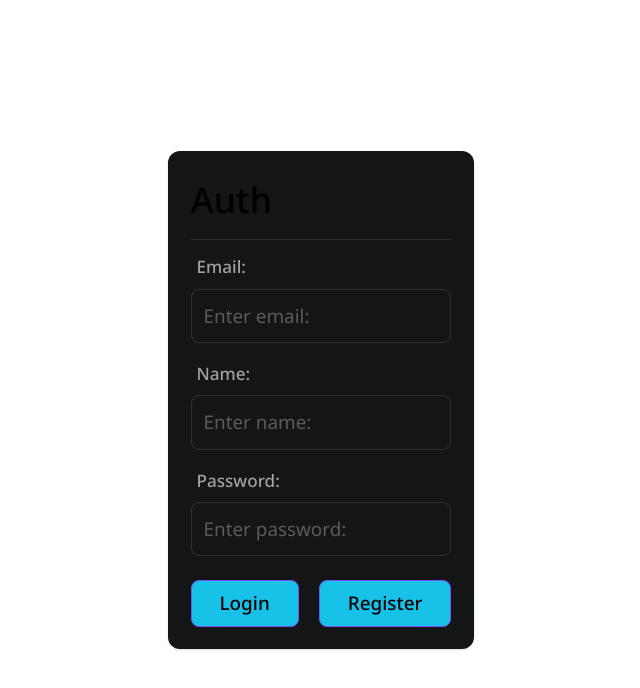
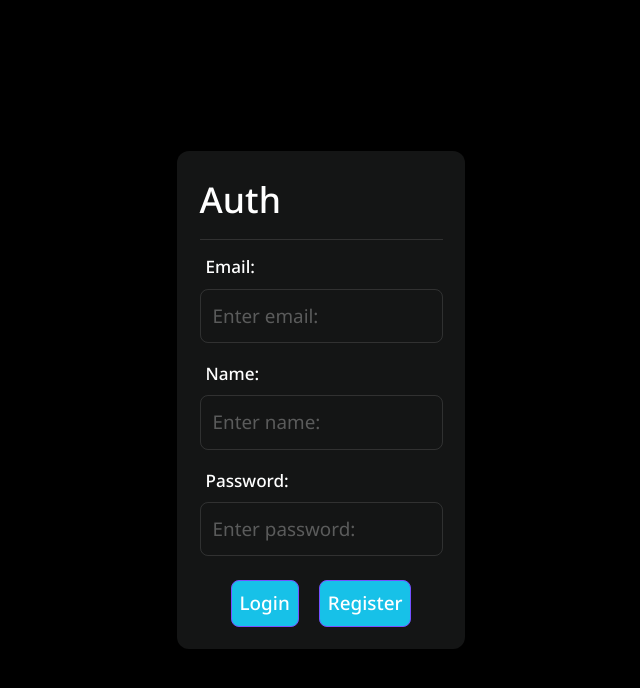
Before and after one commit to Danets/kanban, a Next.js app in the folder client/: page /auth in a window 1280 px wide. Shown: the top 688 px of the page, without its empty margins (319-959 px from the left). Built offline with nearby package versions, Linux system fonts and the light colour scheme.

Commit message:
Were fixed styles for Switcher Component

```diff
--- a/client/src/app/ThemeProvider.tsx
+++ b/client/src/app/ThemeProvider.tsx
@@ -9,7 +9,7 @@ export type ThemeProviderProps = {
 }
 
 const ThemeProvider: FC<ThemeProviderProps> = ({ children }) => {
-	const [theme, setTheme] = useState<Theme>(Theme.LIGHT)
+	const [theme, setTheme] = useState<Theme>(Theme.DARK)
 	const [mounted, setMounted] = useState(false)
 
 	const toggleTheme = () =>
--- a/client/src/app/admin/tasks/list-view/ListView.module.scss
+++ b/client/src/app/admin/tasks/list-view/ListView.module.scss
@@ -22,7 +22,6 @@
 	.parentsWrapper {
 		.colHeading {
 			@apply hover:bg-transparent;
-			background-color: #0e0f0f;
 
 			> div {
 				@apply font-semibold text-xl py-3;
--- a/client/src/app/auth/AuthClient.tsx
+++ b/client/src/app/auth/AuthClient.tsx
@@ -48,7 +48,7 @@ export function AuthClient() {
 	return (
 		<div className='flex min-h-screen'>
 			<form
-				className='m-auto shadow bg-sidebar rounded-xl p-layout'
+				className='m-auto shadow bg-sidebar rounded-xl p-layout text-white'
 				onSubmit={handleSubmit(onSubmit)}
 			>
 				<Heading title='Auth' />
--- a/client/src/components/dashboard-layout/header/switcher/Switcher.tsx
+++ b/client/src/components/dashboard-layout/header/switcher/Switcher.tsx
@@ -14,7 +14,7 @@ export function Switcher() {
 	return (
 		<Button onClick={toggleTheme}>
 			{isLightTheme ? <Moon /> : <Sun />}
-			{isLightTheme ? 'Light' : 'Dark'} Theme
+			{isLightTheme ? 'Light' : 'Dark'}
 		</Button>
 	)
 }
--- a/client/src/components/ui/buttons/Button.tsx
+++ b/client/src/components/ui/buttons/Button.tsx
@@ -11,7 +11,7 @@ export function Button({
 	return (
 		<button
 			className={cn(
-				'linear rounded-lg bg-cyan-500 border border-primary py-2 px-7 text-base font-medium transition hover:bg-primary active:bg-brand-700',
+				'flex items-center linear rounded-lg bg-cyan-500 border border-primary py-2 px-2 text-base font-medium transition hover:bg-primary active:bg-brand-700',
 				className
 			)}
 			{...rest}
```
